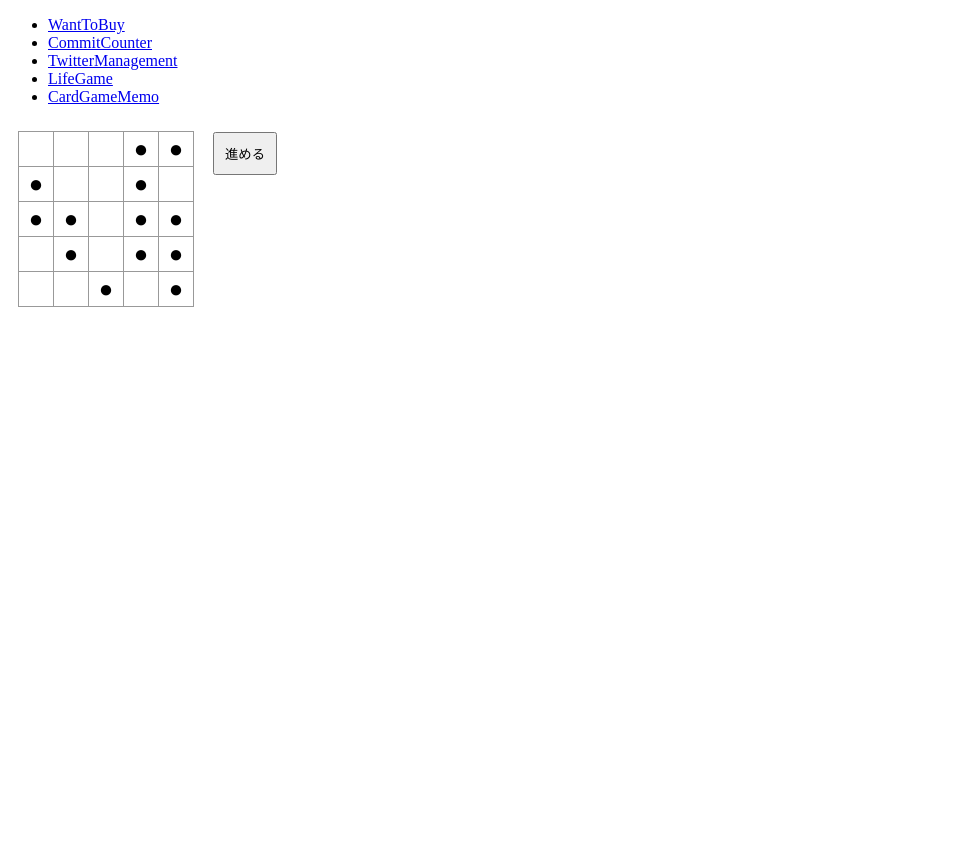
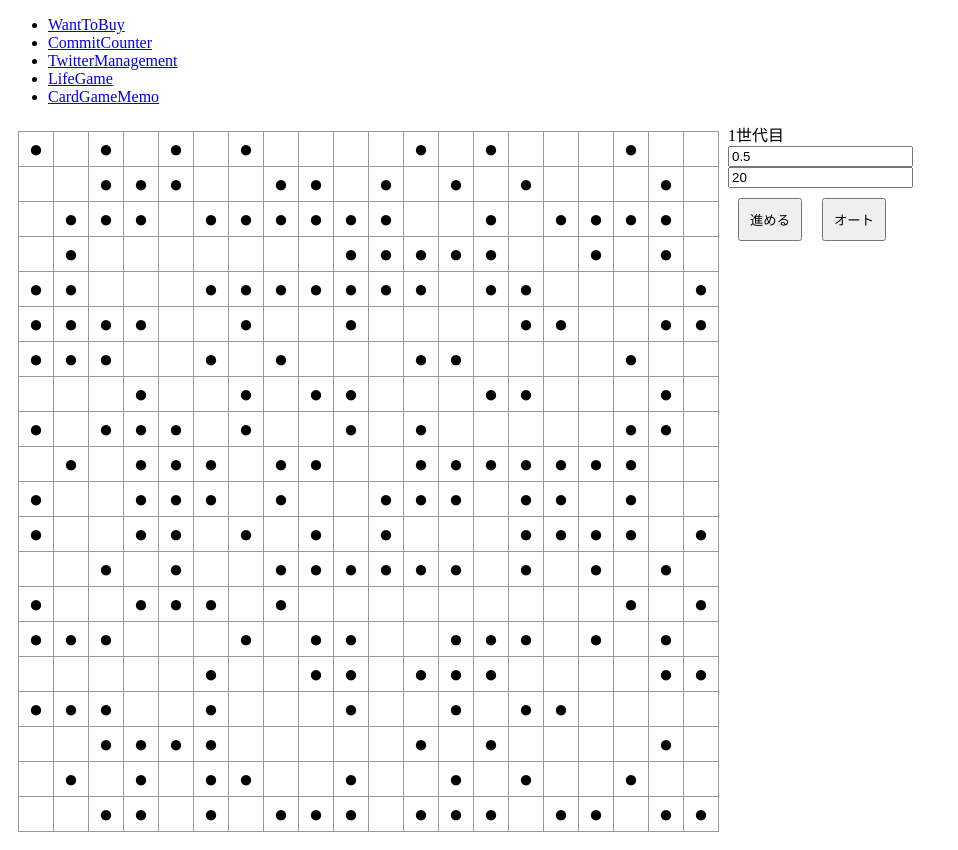
Before and after one commit to SparrowDev514/react-ts-project, a React (Vite) app: page /lifeGame in a window 1280 px wide. Shown: the whole page, without its empty margins (0-958 px from the left). Before the commit the page ends 800 px from the top, so only its background shows below. Built offline with nearby package versions, Linux system fonts and the light colour scheme.

Commit message:
オート以外はうまくいっている

```diff
--- a/src/pages/LifeGame.tsx
+++ b/src/pages/LifeGame.tsx
@@ -1,5 +1,5 @@
 // import
-import React, { cloneElement, useState } from "react";
+import React, { useState } from "react";
 
 interface CellProps {
   column: number;
@@ -13,13 +13,15 @@ interface locationProps {
 }
 
 const LifeGame = () => {
-  const [columnLineNum, setColumnLineNum] = useState<number>(5);
+  const [columnLineNum, setColumnLineNum] = useState<number>(20);
+  const [initialRate, setInitialRate] = useState<number>(0.5);
   const [generation, setGeneration] = useState<number>(1);
-  const [board, setBoard] = useState<CellProps[][]>(initializeBoard);
+  const [board, setBoard] = useState<CellProps[][]>(
+    updateBoard(initialRate, columnLineNum)
+  );
 
-  // 初期状態を定義する
-  function initializeBoard() {
-    const initialRate = 0.5;
+  // ボードを更新する
+  function updateBoard(initialRate: number, columnLineNum: number) {
     const cellBoard: CellProps[][] = [];
     for (let i = 0; i < columnLineNum; i++) {
       const cellColumn: CellProps[] = [];
@@ -39,7 +41,6 @@ const LifeGame = () => {
     }
     return cellBoard;
   }
-
   // isSueviveフラグを更新する
   const setIsSurvive = () => {
     board.map((column) => {
@@ -66,8 +67,6 @@ const LifeGame = () => {
         }
       });
     });
-
-    console.log(board);
   };
 
   // cellの周囲のcellの情報を得る
@@ -206,8 +205,45 @@ const LifeGame = () => {
 
   //世代を一つ進める
   const nextStep = () => {
-    setGeneration(generation + 1);
-    console.log(generation);
+    setGeneration(() => generation + 1);
+    const newBoard = board;
+    newBoard.map((column) => {
+      column.map((cell) => {
+        board[cell["column"]][cell["line"]]["isLive"] =
+          board[cell["column"]][cell["line"]]["isSurvive"];
+      });
+    });
+    setBoard([...newBoard]);
+  };
+
+  const autoStep = () => {
+    for (let i = 0; i < 100; i++) {
+      console.log(i);
+      nextStep;
+      updateBoard(initialRate, columnLineNum);
+    }
+  };
+
+  //初期状態の割合を変える
+  const handleInitialRateChange = (
+    event: React.ChangeEvent<HTMLInputElement>
+  ) => {
+    const cellBoard = updateBoard(event.target.valueAsNumber, columnLineNum);
+    // stateの更新
+    setGeneration(1);
+    setInitialRate(event.target.valueAsNumber);
+    setBoard([...cellBoard]);
+  };
+
+  // 行数列数を変える
+  const handleColumnLineNumChange = (
+    event: React.ChangeEvent<HTMLInputElement>
+  ) => {
+    const cellBoard = updateBoard(initialRate, event.target.valueAsNumber);
+    // stateの更新
+    setGeneration(1);
+    setColumnLineNum(event.target.valueAsNumber);
+    setBoard([...cellBoard]);
   };
 
   //コンポーネント
@@ -219,14 +255,58 @@ const LifeGame = () => {
     );
   };
 
+  const InitialRateField = () => {
+    return (
+      <div>
+        <input
+          type="number"
+          step="0.1"
+          defaultValue={initialRate}
+          className="initialRateField"
+          onChange={(e: React.ChangeEvent<HTMLInputElement>) =>
+            handleInitialRateChange(e)
+          }
+        />
+      </div>
+    );
+  };
+
+  const ColumnLineNumField = () => {
+    return (
+      <div>
+        <input
+          type="number"
+          step="1"
+          defaultValue={columnLineNum}
+          className="columnLineNumField"
+          onChange={(e: React.ChangeEvent<HTMLInputElement>) =>
+            handleColumnLineNumChange(e)
+          }
+        />
+      </div>
+    );
+  };
+
   const NextStepButton = () => {
     return (
       <button
         className="nextStepButton"
-        style={nextStepButtonStyle}
+        style={stepButtonStyle}
         onClick={nextStep}
       >
         進める
+      </button>
+    );
+  };
+
+  const AutoStepButton = () => {
+    return (
+      <button
+        className="autoStepButton"
+        style={stepButtonStyle}
+        onClick={autoStep}
+      >
+        オート
       </button>
     );
   };
@@ -238,7 +318,7 @@ const LifeGame = () => {
   const lifeGameBoardStyle = {
     padding: "10px",
   };
-  const nextStepButtonStyle = {
+  const stepButtonStyle = {
     padding: "10px",
     margin: "10px",
   };
@@ -246,9 +326,13 @@ const LifeGame = () => {
   return (
     <div className="lifeGame" style={lifeGameStyle}>
       <CreateLifeGameBoard />
+      {console.log("render")}
       <div>
+        <div>{generation}世代目</div>
+        <InitialRateField />
+        <ColumnLineNumField />
         <NextStepButton />
-        {/* <AutoStepButton /> */}
+        <AutoStepButton />
       </div>
     </div>
   );
```
